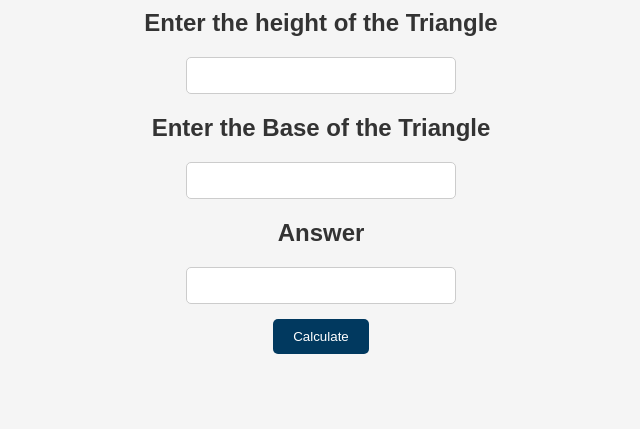
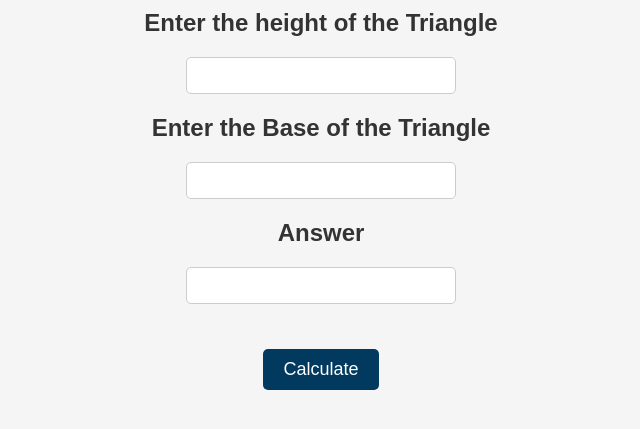
Before and after one commit to Kortekz/areaTriangle, a plain HTML site: page index.html in a window 1280 px wide. Shown: the part 99-528 px from the top of the page, without its empty margins (319-959 px from the left). Drawn offline with Linux system fonts and the light colour scheme.

Commit message:
response

```diff
--- a/index.js
+++ b/index.js
@@ -11,5 +11,5 @@ function area(){
     let input = document.querySelector('[data-height]').value
     let input2 = document.querySelector('[data-base]').value
     let area = eval (`${divide} * ${input2} * ${input}`)
-    display.value = area
+    display.value = area.toFixed(2)
 }
--- a/style.css
+++ b/style.css
@@ -36,10 +36,9 @@ input[type="text"] {
 }
 
 /* Button */
-#btn{
+.btn{
     padding-top: 20px;
     text-align: center;
-
 }
 button {
     padding: 10px 20px;
@@ -50,6 +49,7 @@ button {
     cursor: pointer;
     display: block;
     margin: 10px auto;
+    font-size: 18px;
 }
 
 /* Button hover effect */
```
